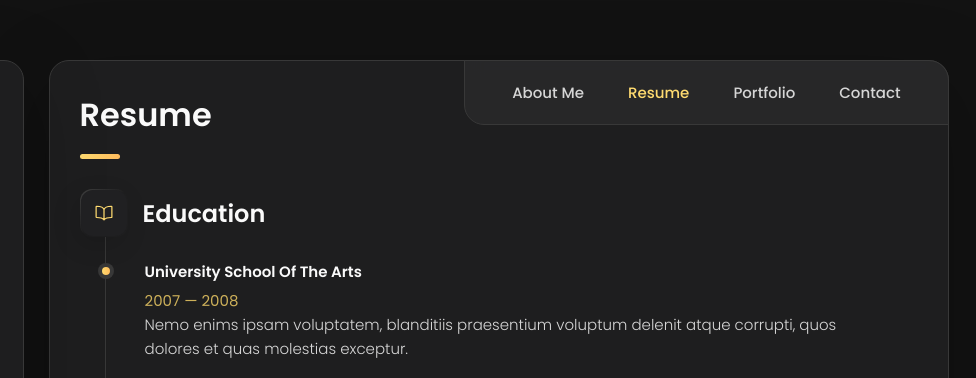
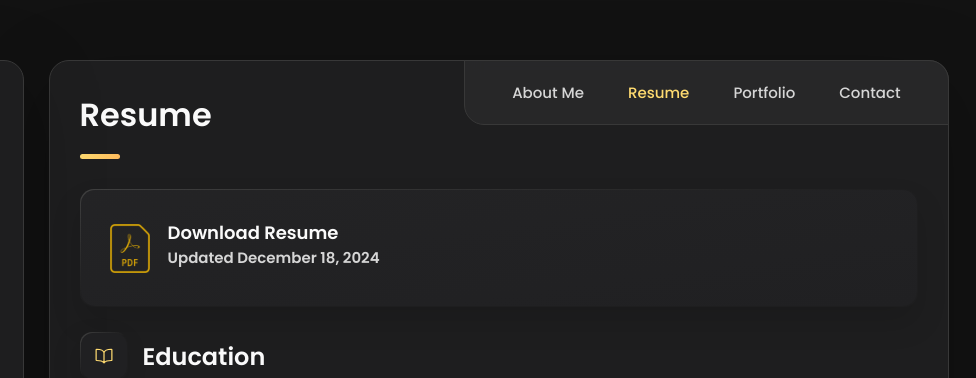
Before and after one commit to BrandonChang1/Portfolio, a plain HTML site: page index.html in a window 1280 px wide. Both pictures are taken after a click on the button "Resume". Shown: the top 378 px of the page, 304-1280 px from the left. Drawn offline with nearby package versions, Linux system fonts and the light colour scheme.

Commit message:
working on download resume

```diff
--- a/index.html
+++ b/index.html
@@ -290,6 +290,28 @@
           <h2 class="h2 article-title">Resume</h2>
         </header>
 
+        <li class="service-item" >
+
+          <div class="service-icon-box">
+            <img src="./assets/images/icon-pdf.png
+            " alt="design icon" width="40">
+          </div>
+
+          <div class="service-content-box">
+            <h4 class="h4 service-item-title">Download Resume
+            <p class="service-item-text">
+              Updated December 18, 2024
+            </p>
+          </div>
+
+        </li>
+
+        <p>
+          <br>
+        </p>
+
+
+
         <section class="timeline">
 
           <div class="title-wrapper">
```
Also changed, not shown: assets/images/icon-pdf.png (added), assets/images/icon-pdf.svg (added), 2 other files.
